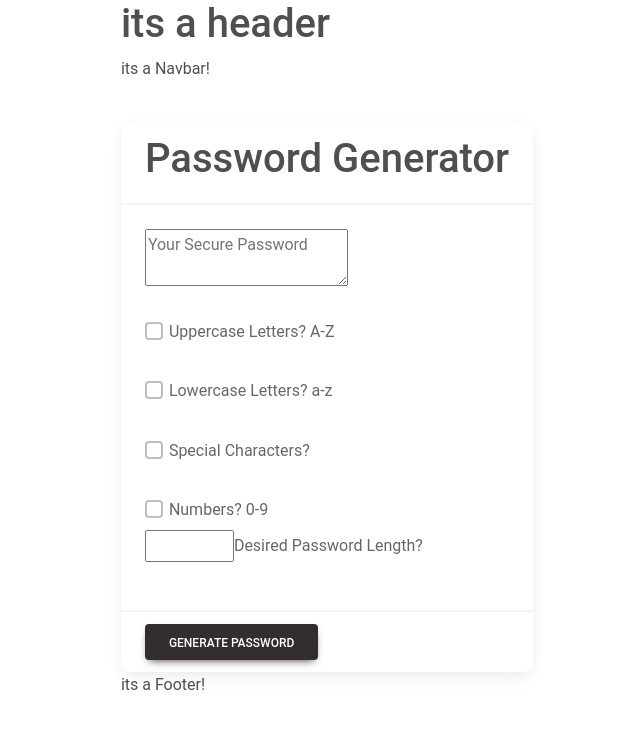
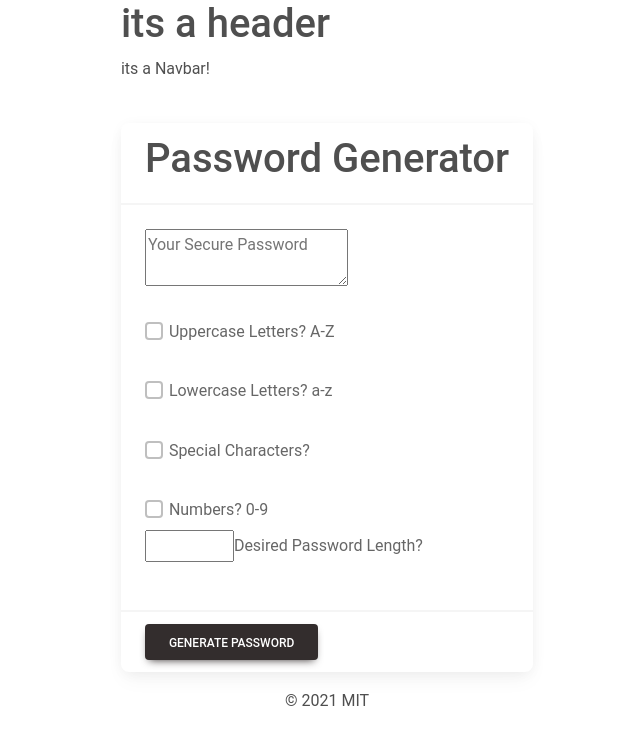
Before and after one commit to Hotsoup22/password-Gen-v2, a React (Create React App) app in the folder client/password-generator/: page / in a window 1280 px wide. Shown: the top 744 px of the page, without its empty margins (313-953 px from the left). Built offline with nearby package versions, Linux system fonts and the light colour scheme.

Commit message:
added footer import from react-ui-ki

```diff
--- a/client/password-generator/src/components/Footer/Footer.js
+++ b/client/password-generator/src/components/Footer/Footer.js
@@ -1,9 +1,13 @@
-
+import { MDBCol, MDBContainer, MDBRow, MDBFooter } from 'mdb-react-ui-kit';
 export default function Footer(){
 
     return (
 
-        <footer> its a Footer!</footer>
+        <div className="footer-copyright text-center py-3">
+        <MDBContainer fluid>
+          &copy; {new Date().getFullYear()} MIT
+        </MDBContainer>
+      </div>
 
     )
 }
```
